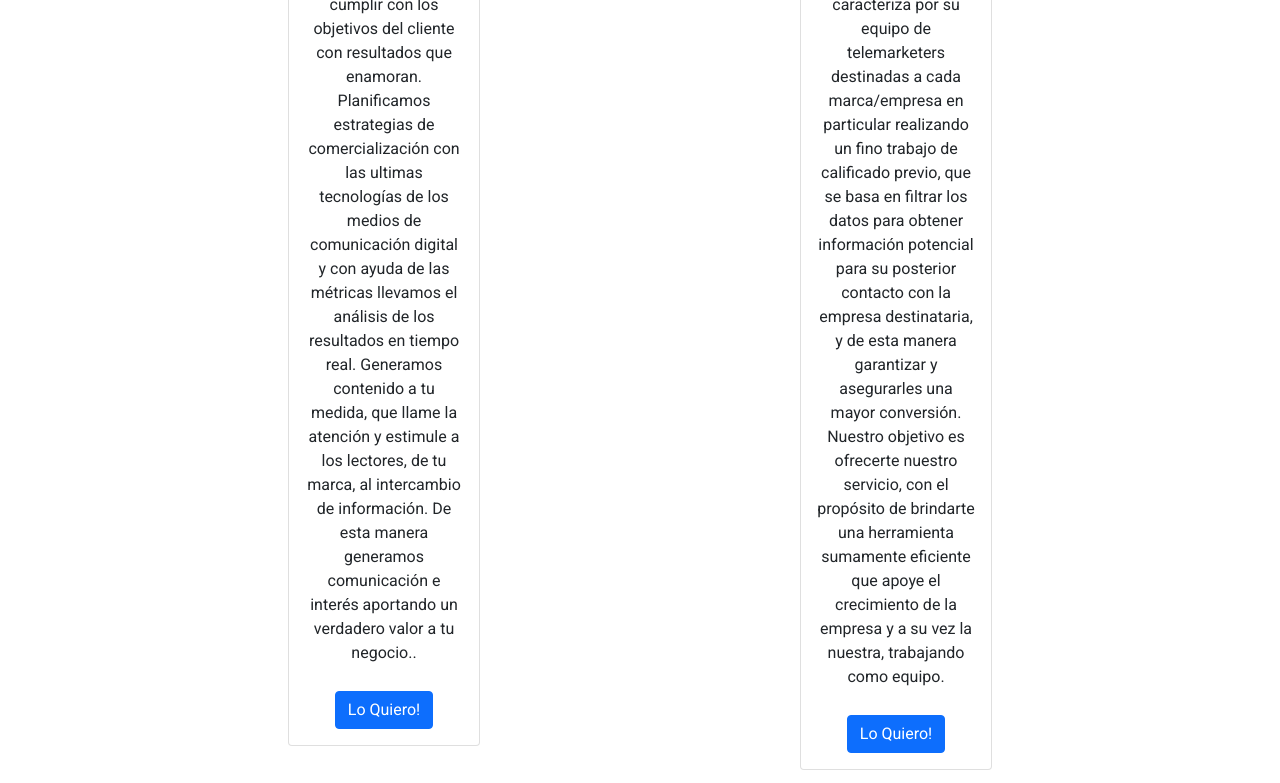
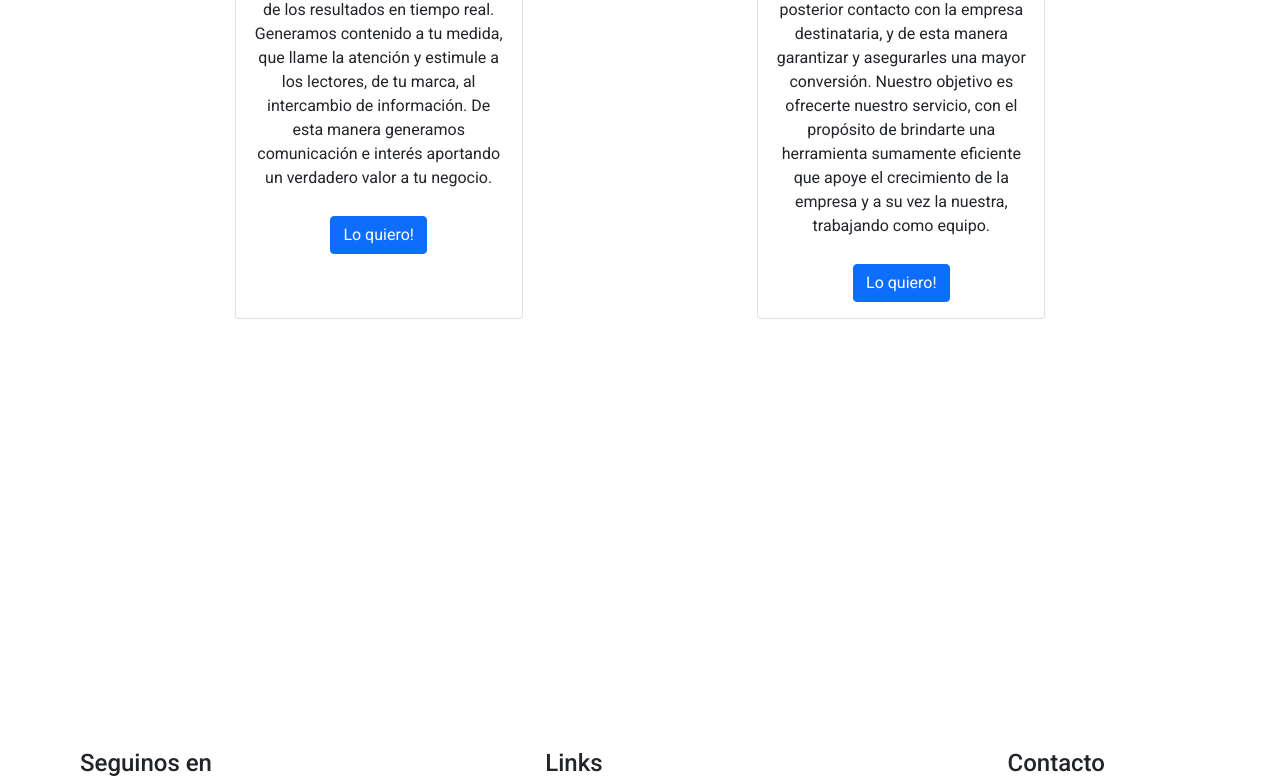
Before and after one commit to GeronimoVenzi/autodatee, a website: page views/servicio.html in a window 1280 px wide. Shown: the part 937-1720 px from the top of the page. Drawn offline with nearby package versions, Linux system fonts and the light colour scheme.

Commit message:
agregado de css a seccion servicios

```diff
--- a/css/style.css
+++ b/css/style.css
@@ -283,7 +283,18 @@ body {
 
 .title-text {
   font-size: 2.5rem;
+  transition: all 300ms;
 }
+.title-text:hover {
+  transform: scale(1.1);
+  color: #969899;
+}
+
+.title-text span {
+  margin: 1rem;
+}
+
+
 
 .button {
 
@@ -311,30 +322,33 @@ body {
   margin-bottom: 10px;
 }
 
+/* seccion servicio */
 .section {
   display: block;
   text-align: center;
-  margin: 8rem;
-}
-
-.section-title {
-  font-size: 1.7rem;
+  margin-top: 9rem;
+  width: 100%;
+  height: 100%;
 }
 
 .section-text {
-  text-align: center;
-  margin-top: 3rem;
+  margin-top: 2rem;
+  line-height: 2;
 }
 
 .section-cards {
   display: flex;
-  align-items: center;
-  justify-content: space-around;
+  justify-content: space-evenly;
+  align-self: center;
+  margin-top: 7rem;
 }
 
 .card {
-  margin: 10rem;
+  width: 100%;
 }
+
+
+/* seccion footer */
 
 .footer {
   width: 100%;
--- a/views/servicio.html
+++ b/views/servicio.html
@@ -105,29 +105,26 @@
         necesitas para ello.
         </p>
         <div class="section-cards">
-            <div class="card" style="width: 18rem">
+          <div class="card" style="width: 18rem;">
             <div class="card-body">
               <h5 class="card-title">MARKETING</h5>
-                  <p class="card-text">
-                    Brindamos soluciones en todas las áreas de Marketing y Publicidad
+              <p class="card-text">Brindamos soluciones en todas las áreas de Marketing y Publicidad
                 para cumplir con los objetivos del cliente con resultados que
-                    enamoran. Planificamos estrategias de comercialización con las
+                enamoran. <br/> Planificamos estrategias de comercialización con las
                 ultimas tecnologías de los medios de comunicación digital y con
                 ayuda de las métricas llevamos el análisis de los resultados en
-                    tiempo real. Generamos contenido a tu medida, que llame la
+                tiempo real. <br/> Generamos contenido a tu medida, que llame la
                 atención y estimule a los lectores, de tu marca, al intercambio de
                 información. De esta manera generamos comunicación e interés
-                    aportando un verdadero valor a tu negocio..
-                  </p>
-                  <a href="../views/contacto.html" class="btn btn-primary">Lo Quiero!</a>
+                aportando un verdadero valor a tu negocio.</p>
+              <a href="../views/contacto.html" class="btn btn-primary">Lo quiero!</a>
             </div>
           </div>
-              <div class="card" style="width: 18rem">
+          <div class="card" style="width: 18rem;">
             <div class="card-body">
               <h5 class="card-title">LEADS</h5>
-                  <p class="card-text">
-                    La generación de leads es la adquisición de clientes potenciales
-                    interesados en tu marca., Autodatee se caracteriza por su equipo
+              <p class="card-text">La generación de leads es la adquisición de clientes potenciales
+                interesados en tu marca. Autodatee se caracteriza por su equipo
                 de telemarketers destinadas a cada marca/empresa en particular
                 realizando un fino trabajo de calificado previo, que se basa en
                 filtrar los datos para obtener información potencial para su
@@ -135,9 +132,8 @@
                 garantizar y asegurarles una mayor conversión. Nuestro objetivo es
                 ofrecerte nuestro servicio, con el propósito de brindarte una
                 herramienta sumamente eficiente que apoye el crecimiento de la
-                    empresa y a su vez la nuestra, trabajando como equipo.
-                  </p>
-                  <a href="../views/contacto.html" class="btn btn-primary">Lo Quiero!</a>
+                empresa y a su vez la nuestra, trabajando como equipo.</p>
+              <a href="../views/contacto.html" class="btn btn-primary">Lo quiero!</a>
             </div>
         </div>
       </div>
```
Also changed, not shown: index.html (+1 -51 lines). Lines whose indentation alone changed are shown as unchanged.
